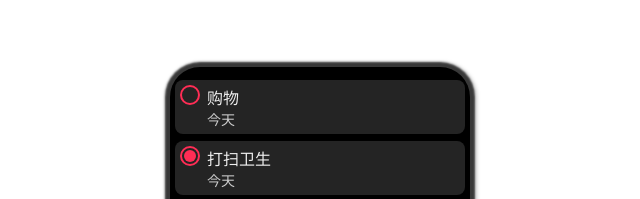
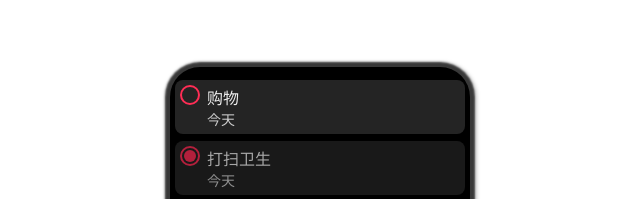
Before and after one commit to shoppingzh/ui, a plain HTML site: page apple-watch/todo.html in a window 1280 px wide. Shown: the part 183-382 px from the top of the page, 320-960 px from the left. Drawn offline with Linux system fonts and the light colour scheme.

Commit message:
增加待办完成的效果

```diff
--- a/apple-watch/i.css
+++ b/apple-watch/i.css
@@ -167,6 +167,10 @@
     user-select: none;
 }
 
+.todo__item.done{
+	filter: brightness(0.7);
+}
+
 .todo__item:hover{
     background-color: rgba(60, 60, 60, .5);
 }
--- a/apple-watch/todo.html
+++ b/apple-watch/todo.html
@@ -25,7 +25,7 @@
           <div class="todo__time">今天</div>
         </div>
       </div>
-      <div class="todo__item">
+      <div class="todo__item done">
         <input class="todo__radio todo__radio--pink  todo__radio--checked" type="radio">
         <div class="todo__item__inner">
           <div class="todo__title">打扫卫生</div>
@@ -80,6 +80,7 @@
       el.addEventListener('click', function() {
         var radio = this.querySelector('.todo__radio')
         $(radio).toggleClass('todo__radio--checked')
+		$(this).toggleClass('done')
       }, false)
     })
   </script>
```
